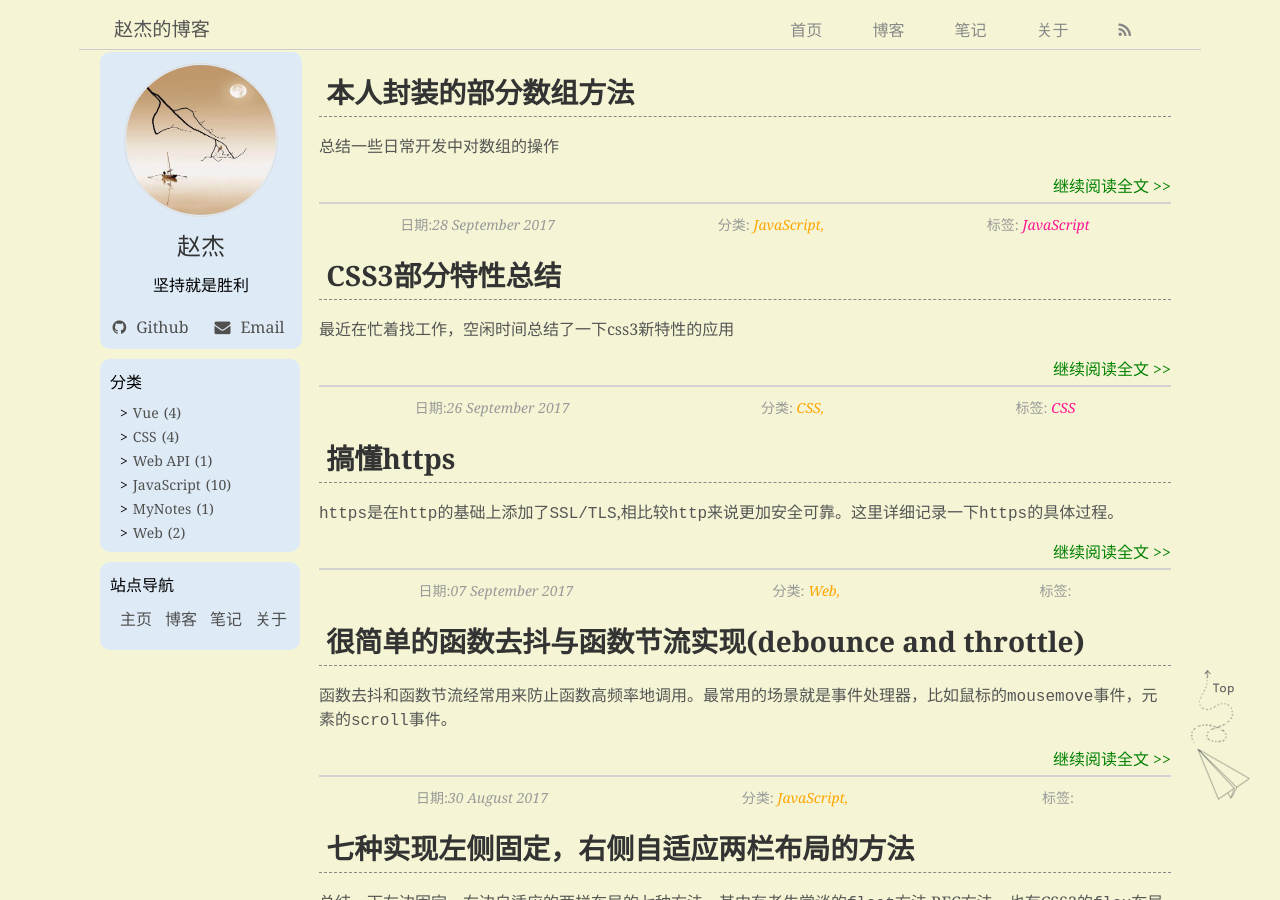
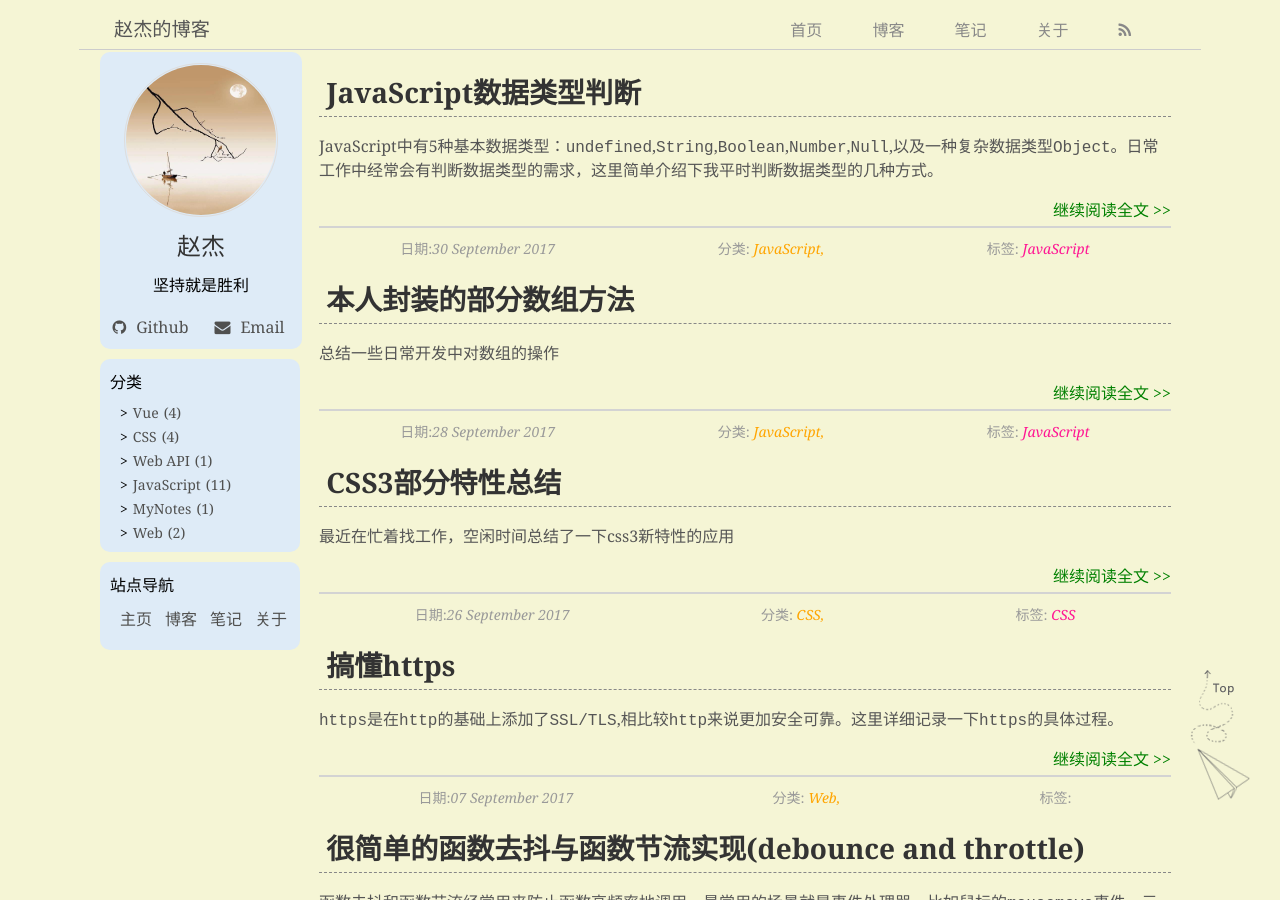
Before and after one commit to w3313003/w3313003.github.io, a Jekyll site: the page built from blog/index.html, in a window 1280 px wide and 900 px high. Built offline with Jekyll 4.4.1, drawn with Linux system fonts in a browser that asks for light colours; some of the changed lines change nothing that is shown.

Commit message:
9-30update

````diff
--- a/_posts/2017-07-17-Call,Apply,bind.md
+++ b/_posts/2017-07-17-Call,Apply,bind.md
@@ -20,7 +20,7 @@ call,Apply,bind的含义与使用
 
 - Function.prototype.call和Function.prototype.apply都是非常常用的方法。它们的作用一模样，区别仅在于传入参数形式的不同。
 
-##### apply 接受两个参数，第一个参数指定了函数体内 this 对象的指向，第二个参数为一个带下标的集合，这个集合可以为数组，也可以为类数组，apply 方法把这个集合中的元素作为参数传递给被调用的函数：
+ apply 接受两个参数，第一个参数指定了函数体内 this 对象的指向，第二个参数为一个带下标的集合，这个集合可以为数组，也可以为类数组，apply 方法把这个集合中的元素作为参数传递给被调用的函数：
 ```js
 var func = function( a, b, c ){
 alert ( [ a, b, c ] ); // 输出 [ 1, 2, 3 ]
@@ -30,7 +30,7 @@ func.apply( null, [ 1, 2, 3 ] );
 在这段代码中，参数 1、2、3 被放在数组中一起传入 func 函数，它们分别对应 func 参数列
 中的 a,b,c
 
-##### call 传入的参数数量不固定，跟 apply 相同的是，第一个参数也是代表函数体内的 this 指向，从第二个参数开始往后，每个参数被依次传入函数：
+ call 传入的参数数量不固定，跟 apply 相同的是，第一个参数也是代表函数体内的 this 指向，从第二个参数开始往后，每个参数被依次传入函数：
 ```js
 var func = function( a, b, c ){
 alert ( [ a, b, c ] ); // 输出 [ 1, 2, 3 ]
@@ -49,10 +49,27 @@ bind方法接收只一个参数，用来修改函数中的this。此外与call&b
 //在不支持bind方法的环境中用如下函数部署bind
 Function.prototype.bind = function(context){
     var _this = this;
-    return _this.apply(context,arguments)
+    return function() {
+        return _this.apply(context,arguments)
+    }
 };
 ```
 
-## 总结
-``call 是包装在 apply 上面的一颗语法糖，如果我们明确地知道函数接受多少个参数，而且想
-一目了然地表达形参和实参的对应关系，那么也可以用 call 来传送参数。``
+## 3. 总结
+- call 是包装在 apply 上面的一颗语法糖，如果我们明确地知道函数接受多少个参数，
+而且想
+一目了然地表达形参和实参的对应关系，那么也可以用 call 来传送参数。
+
+- 作用
+    他们的作用都是改变函数内部的this。
+    这三个函数都是函数对象的方法，也就是说只有函数才可以直接调用这些方法。
+
+
+- 区别
+    - 参数： 三个函数的第一个参数都是需要绑定的 this。
+        - call： 可以有n个参数，从第二个参数开始的所有参数都是原函数的参数。
+        - apply：只有两个参数，并且第二个参数必须为数组，数组中的所有元素一一对应原函数的参数。
+        - bind： 只有一个参数，即要绑定的this。
+    - 调用：
+        - call,apply:调用后立即执行原函数。
+        - bind:调用后返回已经绑定好this的函数
--- /dev/null
+++ b/_posts/2017-09-30-JavaScriptCheckData.md
@@ -0,0 +1,87 @@
+---
+layout: post
+title: "JavaScript数据类型判断"
+date: 2017-09-30
+categories: [JavaScript]
+datetime: 2017-09-30
+tags: [JavaScript]
+
+---
+
+* content
+{:toc}
+
+JavaScript中有5种基本数据类型：`undefined`,`String`,`Boolean`,`Number`,`Null`,以及一种复杂数据类型`Object`。日常工作中经常会有判断数据类型的需求，这里简单介绍下我平时判断数据类型的几种方式。
+<!-- more -->
+
+
+
+>  JavaScript中有5种基本数据类型：`undefined`,`String`,`Boolean`,`Number`,`Null`,以及一种复杂数据类型`Object`。日常工作中经常会有判断数据类型的需求，这里简单介绍下我平时判断数据类型的几种方式。
+
+## 1. typeof操作符
+
+**语法**
+```js
+    typeof variable
+```
+
+
+对一个值使用typeof会返回如下字符串
+- 'undefined' 这个值未定义
+- 'string' 这个值是字符串
+- 'object' 这个值是对象或者null
+- 'function' 这个值是函数
+- 'number' 这个值是数值
+- 'boolean' 这个值是布尔值
+
+example：
+```js
+var a;
+console.log(typeof a) // 'undefined'
+var b = 123;
+console.log(typeof b) // 'number'
+```
+> typeof是一个操作符,并不是作为全局对象的一个方法存在的，所以尽管可以像`typeof(123)`这样调用，但圆括号并不是必须的。
+
+## 2. instanceof操作符
+
+> 当我们检测的数据类型是基本类型的时候，typeof能很好的满足我们的需求，但在检测引用类型的时候就显得有些力不从心了，通常我们并不是想知道某个值是对象，而是想知道它是什么类型的对象。因此，JavaScript提供了instanceof操作符。
+
+
+**语法**
+```js
+    result = variable instanceof constructor
+```
+如果这个值是给定引用类型的实例，那么instanceof操作符就会返回true，否则会返回false。
+
+example:
+```js
+var obj = {};
+console.log(obj instanceof Object); //true
+console.log(obj instanceof RegExp); //false
+```
+*当使用**instanceof**检测基本类型时，会始终返回**false***
+
+## 3. Object.prototype.toString.call(data)
+> instanceof操作符确实解决了类型判断的问题，但还是有一些不足之处。由于instanceof是根据数值原型链来识别数据类型的，但是JS中所有引用类型都是Object的实例，因此在检测一个引用类型的值与Object时，会始终返回true。此外，instanceof只能返回true/false，并不能直接返回数据的类型。因此，这里给大家介绍一种更直观的检测方式。
+
+调用`Object.prototypeto.String.call(data)`会返回一个字符串,如
+```js
+Object.prototype.toString.call(123) // "[object Number]"
+Object.prototype.toString.call('123') // "[object String]"
+Object.prototype.toString.call([123]) // "[object Array]"
+Object.prototype.toString.call(/123/) // "[object RegExp]"
+```
+是不是很直观呢，为了方便使用，还可以做一些简单的处理，进一步的封装为一个函数，来供我们在开发中使用。
+```js
+    function checkType(data) {
+        return {}.toString.call(data).match(/[A-Z]\w+/)[0]
+    };
+    console.log(checkType(123))   // 'Number'
+    console.log(checkType([123])) // 'Array'
+    console.log(checkType(/123/)) // 'RegExp'
+    console.log(checkType(null))  // 'Null'
+```
+
+## 4.小结
+关于我在js中判断数据类型的方式，就到这里了。如果有什么其它的建议，欢迎指点，让大家互相交流，互相学习，一起进步！最后，祝大家节日快乐！
````
